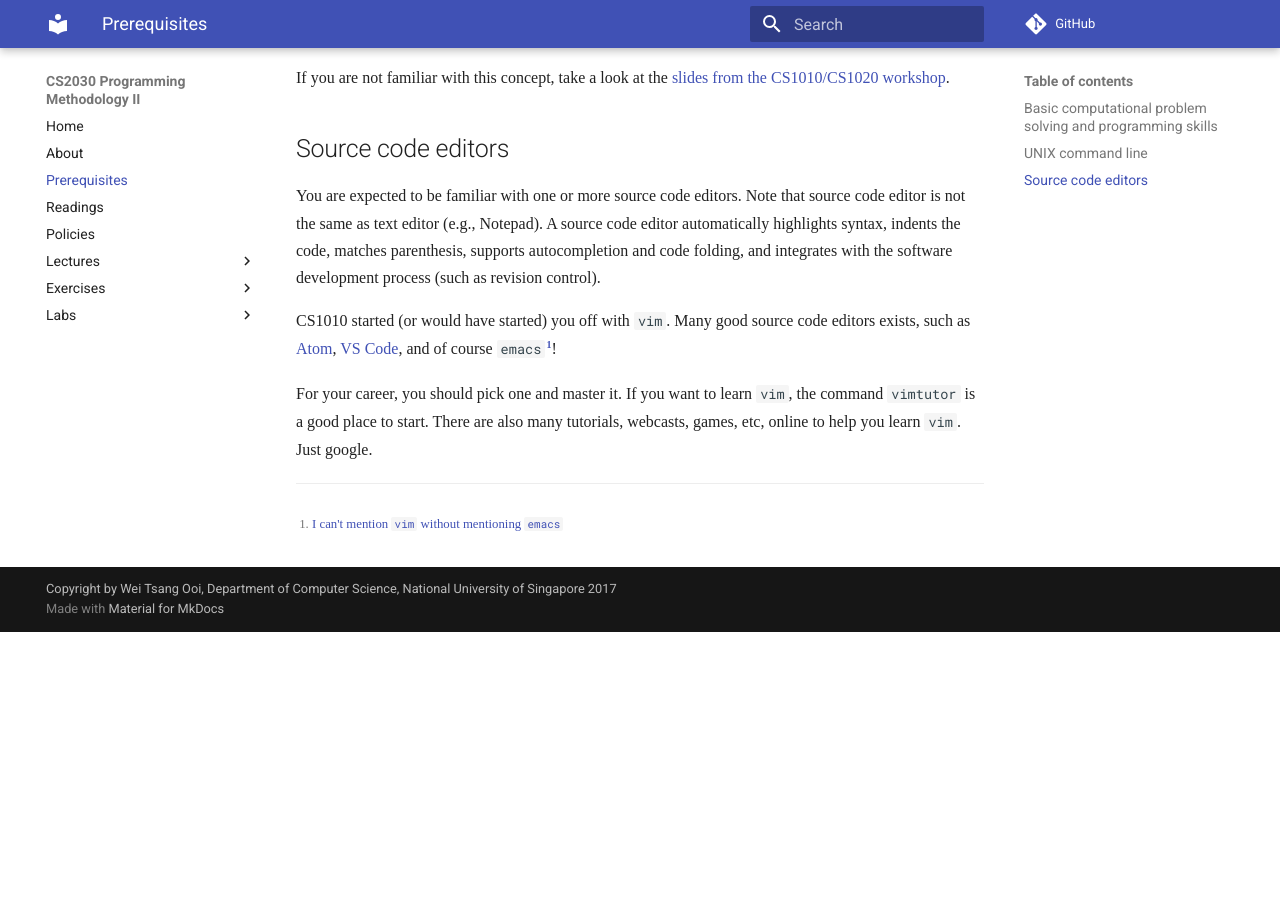
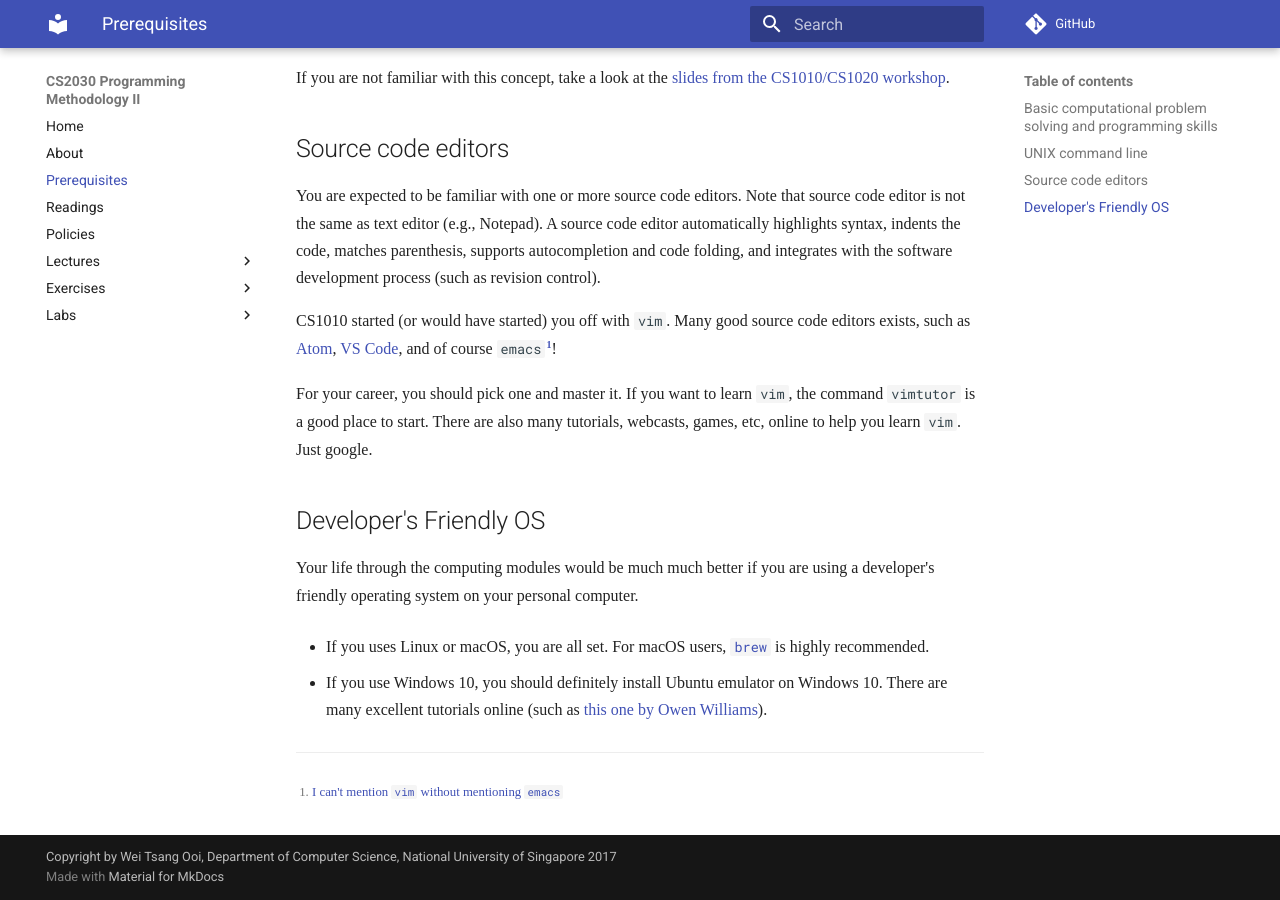
Before and after one commit to nus-cs2030/1718-s2, an MkDocs documentation site: the page built from docs/prereqs.md, in a window 1280 px wide and 900 px high, scrolled down 1061 px. Built offline with MkDocs 1.6.1 and Material for MkDocs 9.7.7, drawn with Linux system fonts in a browser that asks for light colours; comment, search, counter and statistics services are not loaded; old or Windows-style settings are respelled for this version of MkDocs; before the commit the page ends 1693 px from its top, so only the background shows below that.

Commit message:
Add a blurb about OS

```diff
--- a/docs/prereqs.md
+++ b/docs/prereqs.md
@@ -36,3 +36,11 @@ CS1010 started (or would have started) you off with `vim`.  Many good source cod
 [^1]: [I can't mention `vim` without mentioning `emacs`](https://en.wikipedia.org/wiki/Editor_war)
 
 For your career, you should pick one and master it.  If you want to learn `vim`, the command `vimtutor` is a good place to start.  There are also many tutorials, webcasts, games, etc, online to help you learn `vim`.  Just google.
+
+## Developer's Friendly OS
+
+Your life through the computing modules would be much much better if you are using a developer's friendly operating system on your personal computer.
+
+* If you uses Linux or macOS, you are all set.  For macOS users, [`brew`](https://brew.sh) is highly recommended.
+
+* If you use Windows 10, you should definitely install Ubuntu emulator on Windows 10.  There are many excellent tutorials online (such as [this one by Owen Williams](https://char.gd/blog/2017/how-to-set-up-the-perfect-modern-dev-environment-on-windows)).
```
